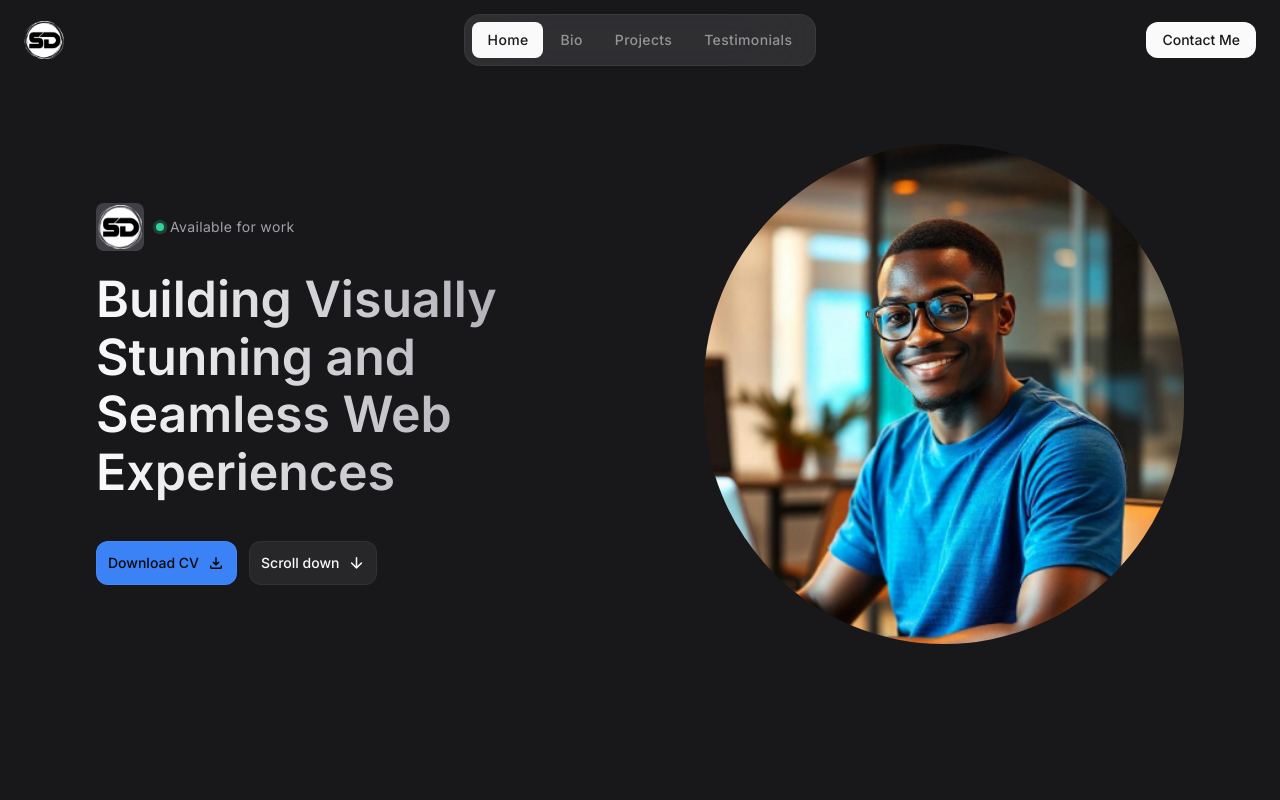
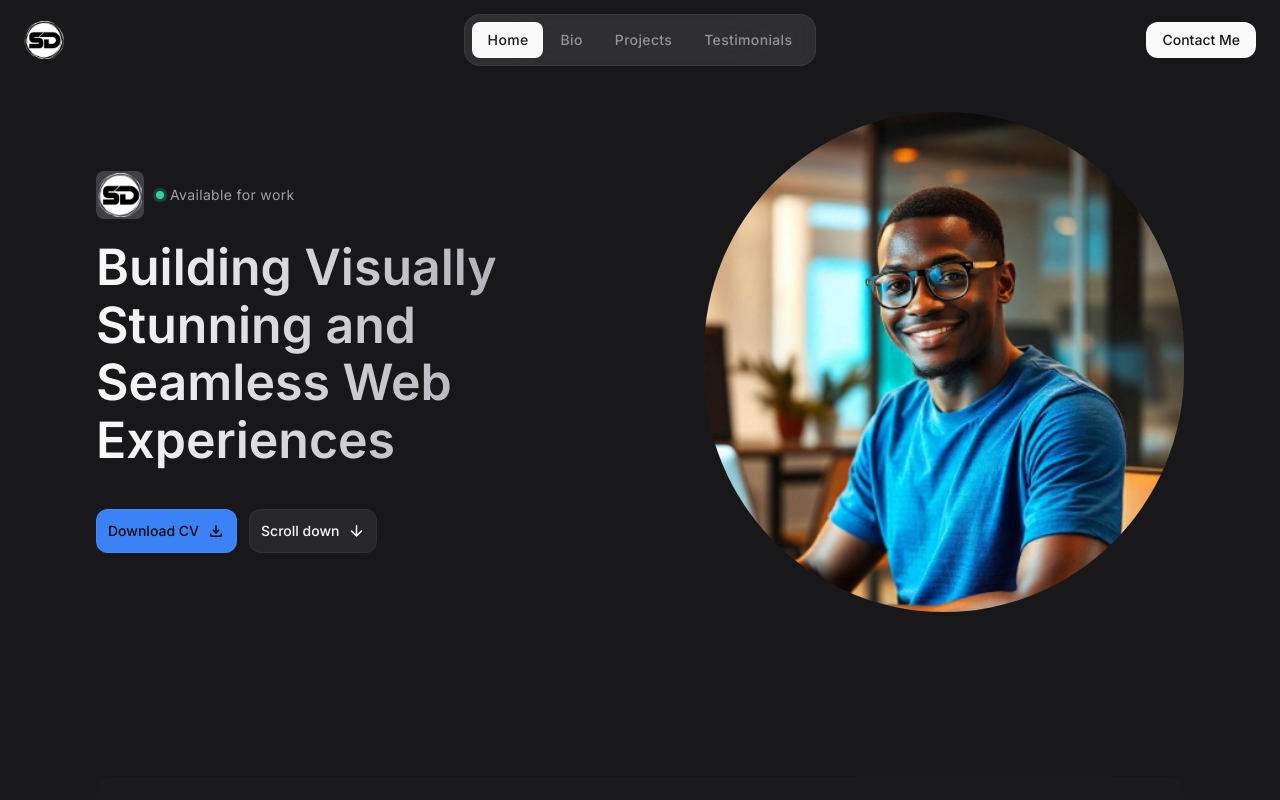
Before and after one commit to sammie-create/sammie-create-portfolio, a React (Vite) app: page / in a window 1280 px wide. Shown: the top 800 px of the page. Built offline with nearby package versions, Linux system fonts and the light colour scheme.

Commit message:
reduced the pt for the hero section on lg

```diff
--- a/src/components/Hero.jsx
+++ b/src/components/Hero.jsx
@@ -10,7 +10,7 @@ import { ButtonPrimary, ButtonOutline } from "./Button";
 
 const Hero = () => {
   return (
-    <section id="home" className="pt-28 lg:pt-36">
+    <section id="home" className="pt-28 lg:pt-30">
       <div className="container items-center lg:grid lg:grid-cols-2 lg:gap-10 lg:h-[500px]">
         <div>
           <div className="flex items-center gap-3">
```
